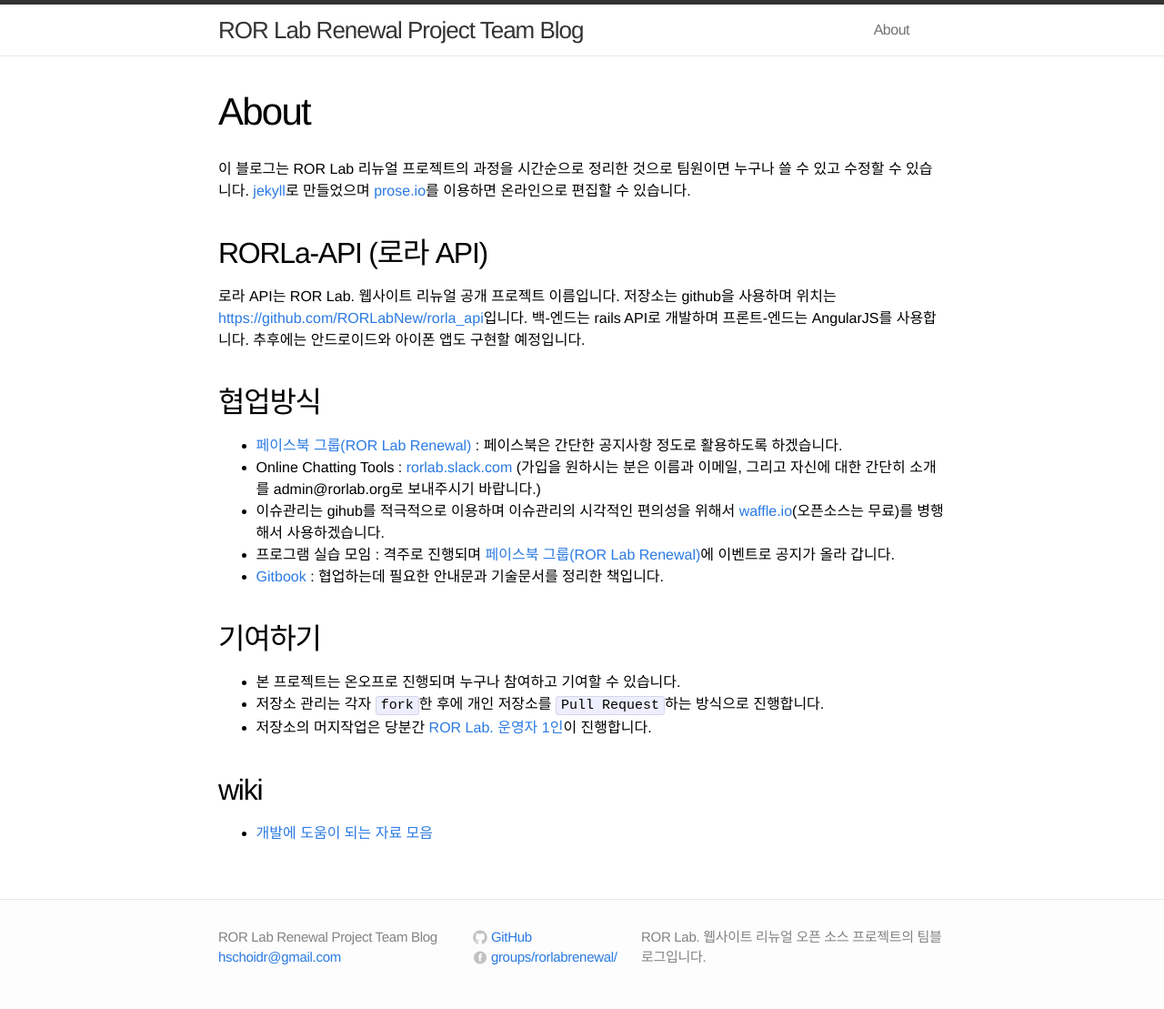
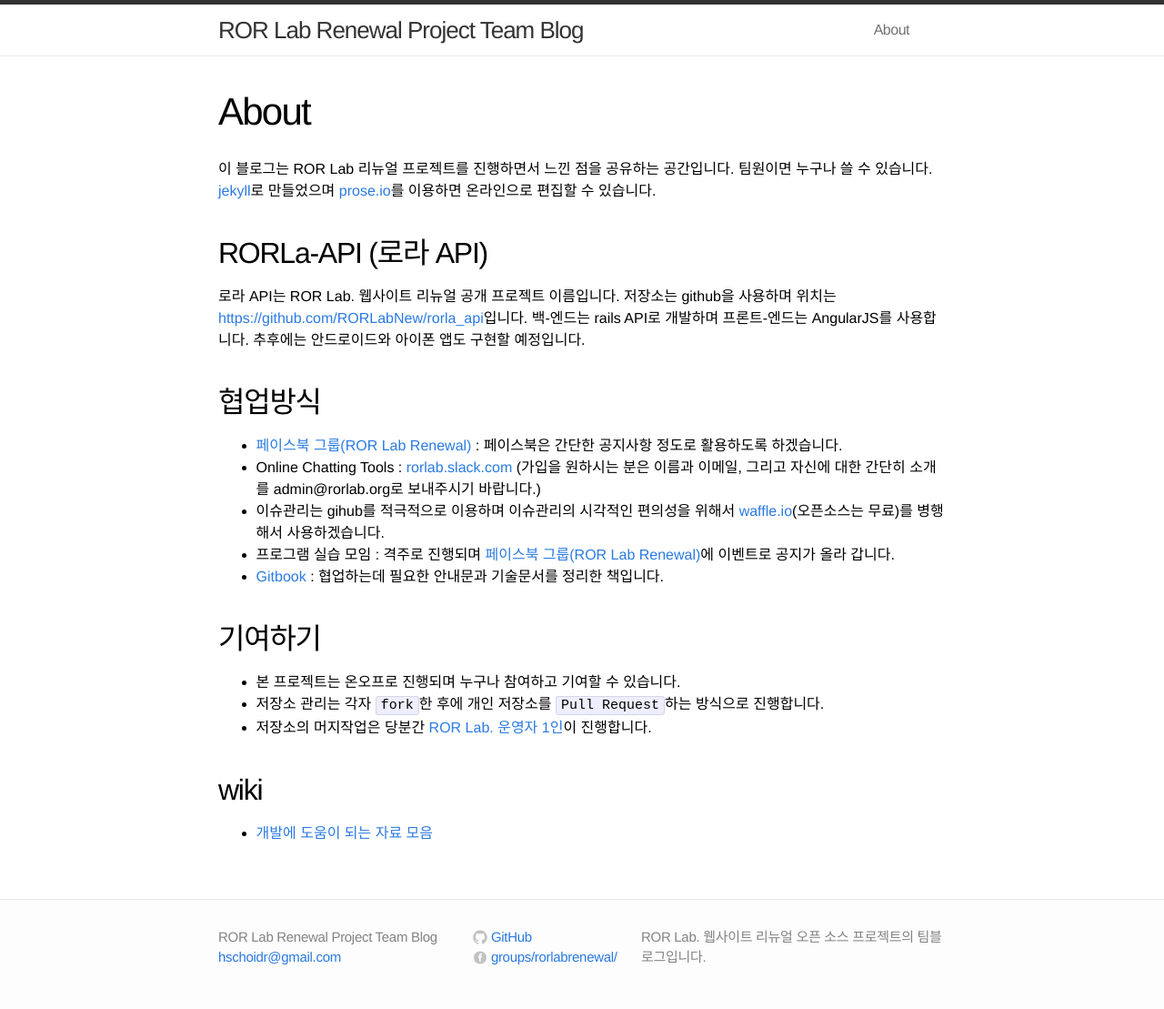
Before and after one commit to RORLabNew/rorlabnew.github.io, a Jekyll site: the page built from about.md, in a window 1280 px wide. Shown: the whole page at 91% size. Built offline with Jekyll 4.4.1, drawn with Linux system fonts in a browser that asks for light colours.

Commit message:
Updated about.md

```diff
--- a/about.md
+++ b/about.md
@@ -5,7 +5,7 @@ permalink: /about/
 published: true
 ---
 
-이 블로그는 ROR Lab 리뉴얼 프로젝트의 과정을 시간순으로 정리한 것으로 팀원이면 누구나 쓸 수 있고 수정할 수 있습니다. [jekyll](http://jekyllrb.com/)로 만들었으며 [prose.io](http://prose.io/)를 이용하면 온라인으로 편집할 수 있습니다.
+이 블로그는 ROR Lab 리뉴얼 프로젝트를 진행하면서 느낀 점을 공유하는 공간입니다. 팀원이면 누구나 쓸 수 있습니다. [jekyll](http://jekyllrb.com/)로 만들었으며 [prose.io](http://prose.io/)를 이용하면 온라인으로 편집할 수 있습니다.
 
 ## RORLa-API (로라 API)
 로라 API는 ROR Lab. 웹사이트 리뉴얼 공개 프로젝트 이름입니다. 저장소는 github을 사용하며 위치는 [https://github.com/RORLabNew/rorla_api](https://github.com/RORLabNew/rorla_api)입니다. 백-엔드는 rails API로 개발하며 프론트-엔드는 AngularJS를 사용합니다. 추후에는 안드로이드와 아이폰 앱도 구현할 예정입니다.
```
